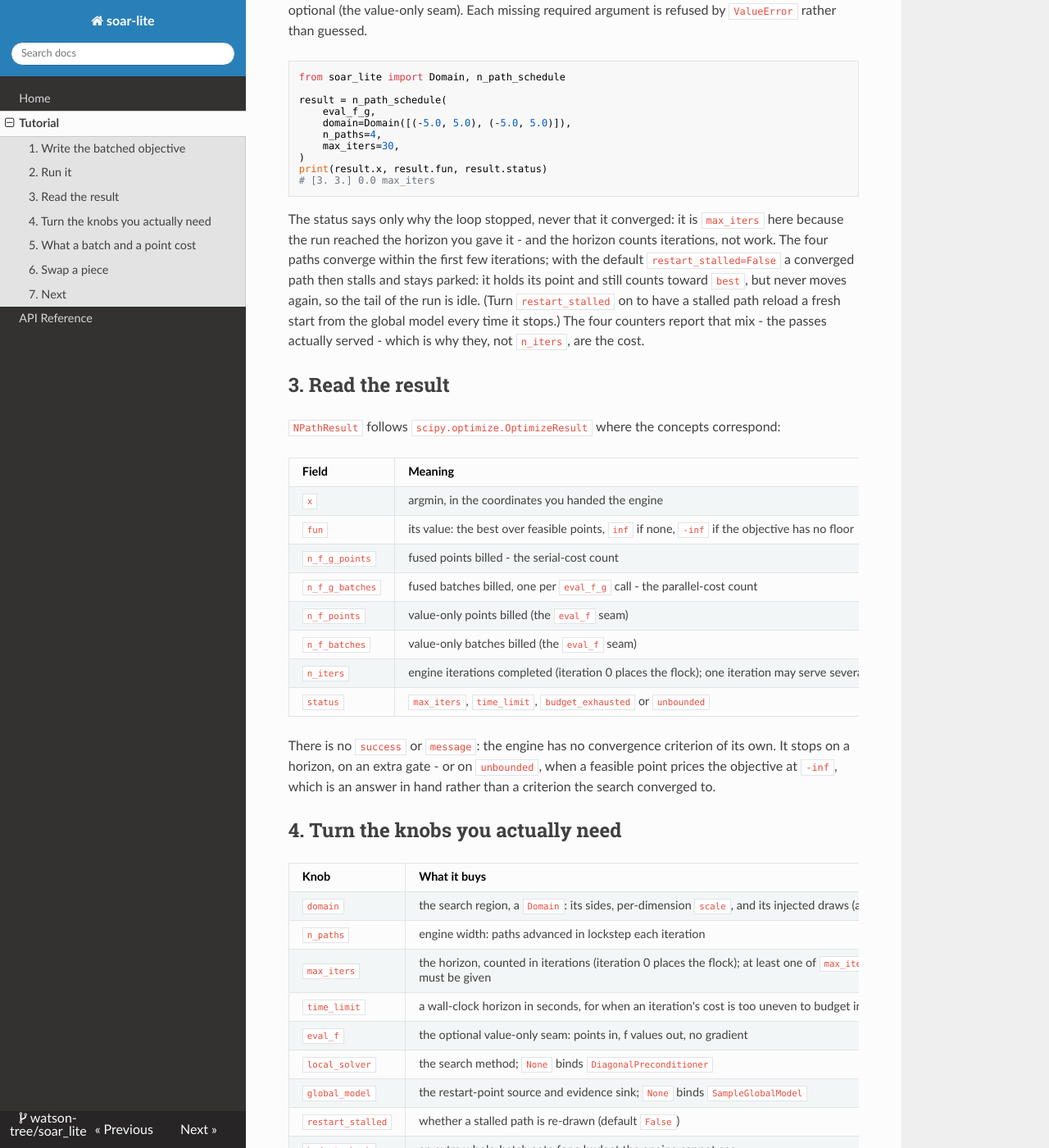
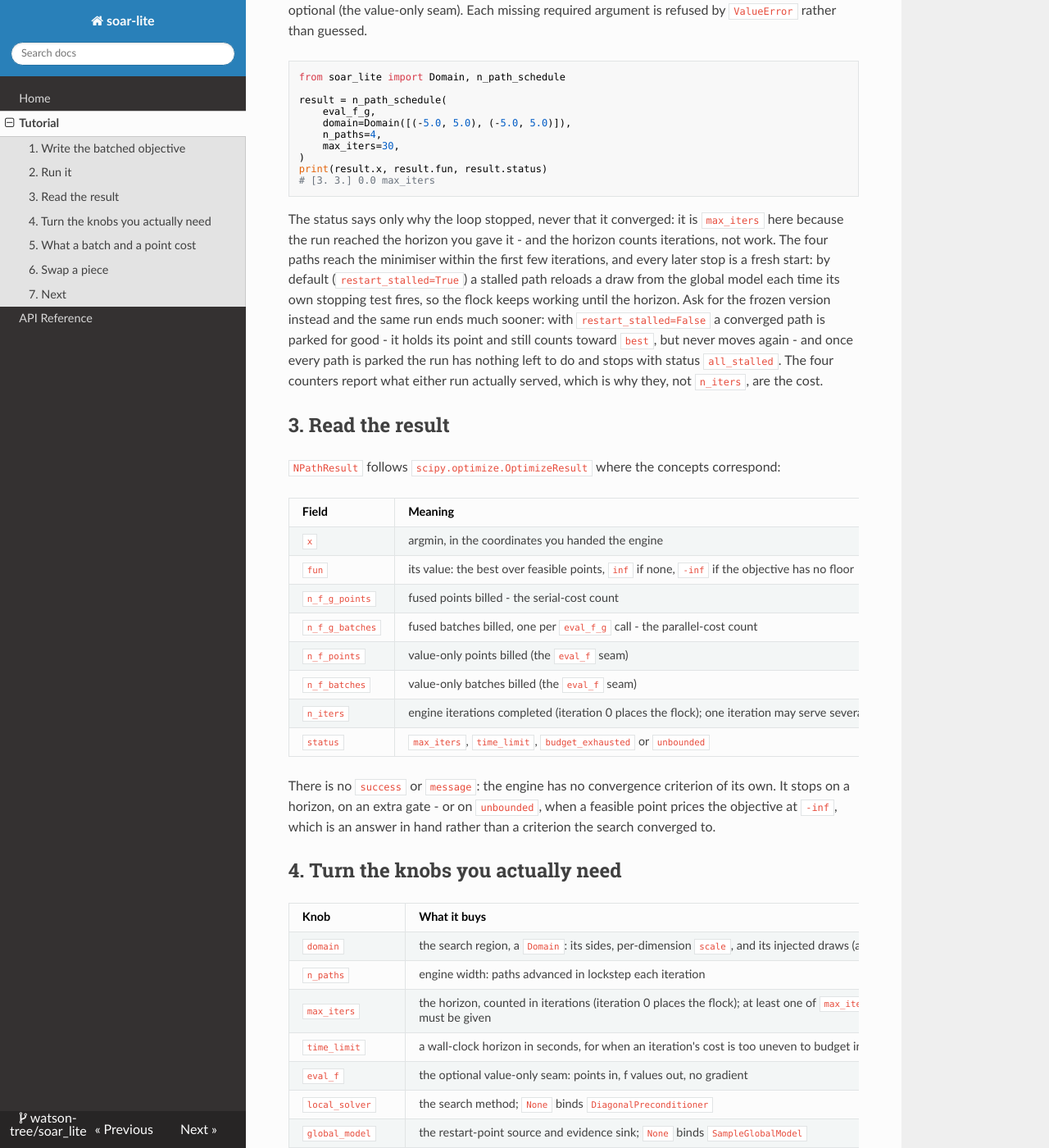
Before and after one commit to watson-tree/soar_lite, an MkDocs documentation site: the page built from docs/tutorial/getting-started.md, in a window 1280 px wide and 1400 px high, scrolled down 1052 px. Shown: the whole window at 82% size. Built offline with MkDocs 1.6.1, drawn with Linux system fonts in a browser that asks for light colours; nearby versions of some CDN libraries; some of the changed text lies outside the part shown.

Commit message:
feat(engine): restart a stall by default and end a fully stalled run
`restart_stalled` now defaults to `True`. A path that stalls under its own
stopping test is re-drawn from the global model, so the flock keeps buying
work until the horizon instead of parking its converged paths while the live
ones carry the run. `False` stays available as the explicit pure-descent arm,
and with restarts off a flock that parks entirely is now terminal: no path can
move, none is owed a start, and the iteration had nothing to ask for, so the
engine ends the run as `all_stalled` instead of ticking away the remaining
iterations. Everything but `restart_stalled=True` was idle parallelism.

The new stop is the second one the engine recognises itself, so the prose that
explained why a horizon is required had to change with it: `budget_check` is
still never a horizon, but the reason is now that the engine asks it only
before a batch and cannot tell a gate that closes on its own from one that
never does, not that a stalled flock would spin on it forever. The turn that
finds the deadlock serves no batch, so it is not counted in `n_iters` either,
matching `unbounded` and a refused batch.

Two scheduler tests pinned the frozen flock's batch accounting without naming
the arm; they now pass `restart_stalled=False` explicitly, and the counting
test's `points <= n_iters * n_paths` assertion - which only held because the
frozen tail inflated `n_iters` with batchless iterations - became the
invariant it meant, that no batch is wider than the flock. A new test drives
both arms of the deadlock.

```diff
--- a/docs/tutorial/getting-started.md
+++ b/docs/tutorial/getting-started.md
@@ -60,13 +60,16 @@ print(result.x, result.fun, result.status)
 
 The status says only why the loop stopped, never that it converged: it is
 `max_iters` here because the run reached the horizon you gave it - and the
-horizon counts iterations, not work. The four paths converge within the first
-few iterations; with the default `restart_stalled=False` a converged path then
-stalls and stays parked: it holds its point and still counts toward `best`, but
-never moves again, so the tail of the run is idle. (Turn `restart_stalled` on
-to have a stalled path reload a fresh start from the global model every time it
-stops.) The four counters report that mix - the passes
-actually served - which is why they, not `n_iters`, are the cost.
+horizon counts iterations, not work. The four paths reach the minimiser within
+the first few iterations, and every later stop is a fresh start: by default
+(`restart_stalled=True`) a stalled path reloads a draw from the global model each
+time its own stopping test fires, so the flock keeps working until the horizon.
+Ask for the frozen version instead and the same run ends much sooner: with
+`restart_stalled=False` a converged path is parked for good - it holds its point
+and still counts toward `best`, but never moves again - and once every path is
+parked the run has nothing left to do and stops with status `all_stalled`. The
+four counters report what either run actually served, which is why they, not
+`n_iters`, are the cost.
 
 ## 3. Read the result
 
@@ -100,7 +103,7 @@ than a criterion the search converged to.
 | `eval_f` | the optional value-only seam: points in, f values out, no gradient |
 | `local_solver` | the search method; `None` binds `DiagonalPreconditioner` |
 | `global_model` | the restart-point source and evidence sink; `None` binds `SampleGlobalModel` |
-| `restart_stalled` | whether a stalled path is re-drawn (default `False`) |
+| `restart_stalled` | whether a stalled path is re-drawn (default `True`); `False` freezes the flock, and the run ends on `all_stalled` once every path parks |
 | `budget_check` | an extra whole-batch gate for a budget the engine cannot see |
 | `key` | PRNG seed; `None` uses a fixed default so unseeded runs stay deterministic |
 
@@ -114,14 +117,16 @@ Three gotchas worth knowing up front:
   The method reads each trial's f cheaply, then the single winner's gradient is
   bought once. Without `eval_f` every trial is itself a fused batch, so the
   count lands on the `f_g` pair instead of the `f` pair.
-- **`n_paths = 1` is the single-path baseline.** Same code, one path, and the
-  default is already pure descent: `restart_stalled=False` never reloads a
-  start. Pass `restart_stalled=True` to let the lone path reload once it
-  stalls.
+- **`n_paths = 1` is the single-path baseline.** Same code, one path - and with
+  one path the parallelism is gone while the default restart bit still fires:
+  every stop becomes a random redraw, which on a unimodal problem is a restart
+  into the same basin until the horizon. Pass `restart_stalled=False` for the
+  single chain that stops where it stalled.
 - **The horizon counts iterations, not work.** What one iteration costs is the
-  method's business: it serves from zero batches (a fully stalled flock that is
-  not redrawing) up to the redraw starts plus however many trials the method's
-  own line search serves. So `max_iters` is a deterministic stop, not
+  method's business: it serves the redraw starts plus however many trials the
+  method's own line search serves, and a flock with nothing left to do ends the
+  run (`all_stalled`) instead of entering a batchless iteration. So `max_iters`
+  is a deterministic stop, not
   a cost estimate - read the four counters for what the run actually
   did, and pass `time_limit` if wall-clock is what you care about. `budget_check`
   is an extra gate consulted at the loop head each iteration and again before
```
Also changed, not shown: ALGORITHM.md (+27 -20 lines), CHANGELOG.md (+14 -0 lines), CONTEXT.md (+24 -20 lines), README.md (+3 -1 lines), docs/index.md (+2 -2 lines), 4 other files.
